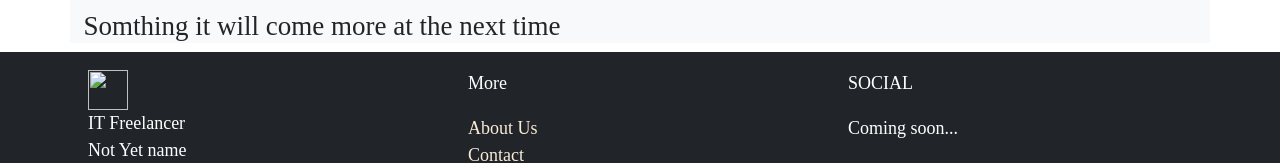
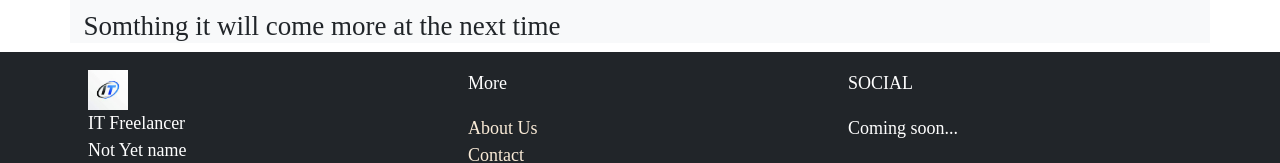
Before and after one commit to heayem/web-blog, a plain HTML site: page about us.html in a window 1280 px wide. Shown: the part 695-858 px from the top of the page. Drawn offline with Linux system fonts and the light colour scheme.

Commit message:
Add files via upload

```diff
--- a/about us.html
+++ b/about us.html
@@ -88,7 +88,7 @@
       <div class="container">
         <div class="row text-white ">
           <div class="col-lg-4 p-3 col-sm-12 p-3">
-            <img src="img/IT.jpg" style="width: 40px ; height: 40px;">
+            <img src="IT.jpg" style="width: 40px ; height: 40px;">
             <p>IT Freelancer <br> Not Yet name  <br> copyright@tfdevs.com </p>
 
 
```
Also changed, not shown: aricles.html (+1 -1 lines), index.html (+1 -1 lines), project.html (+1 -1 lines).
